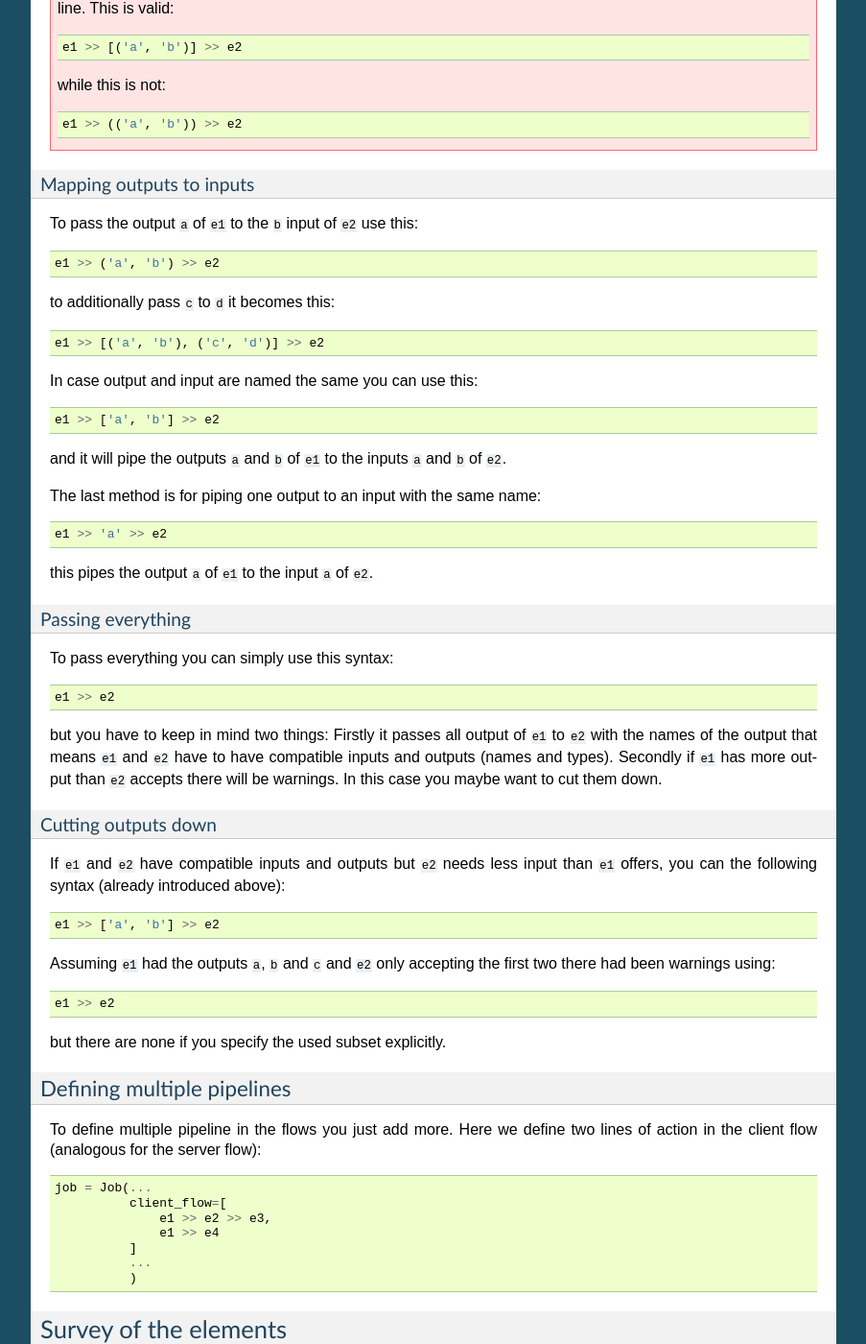
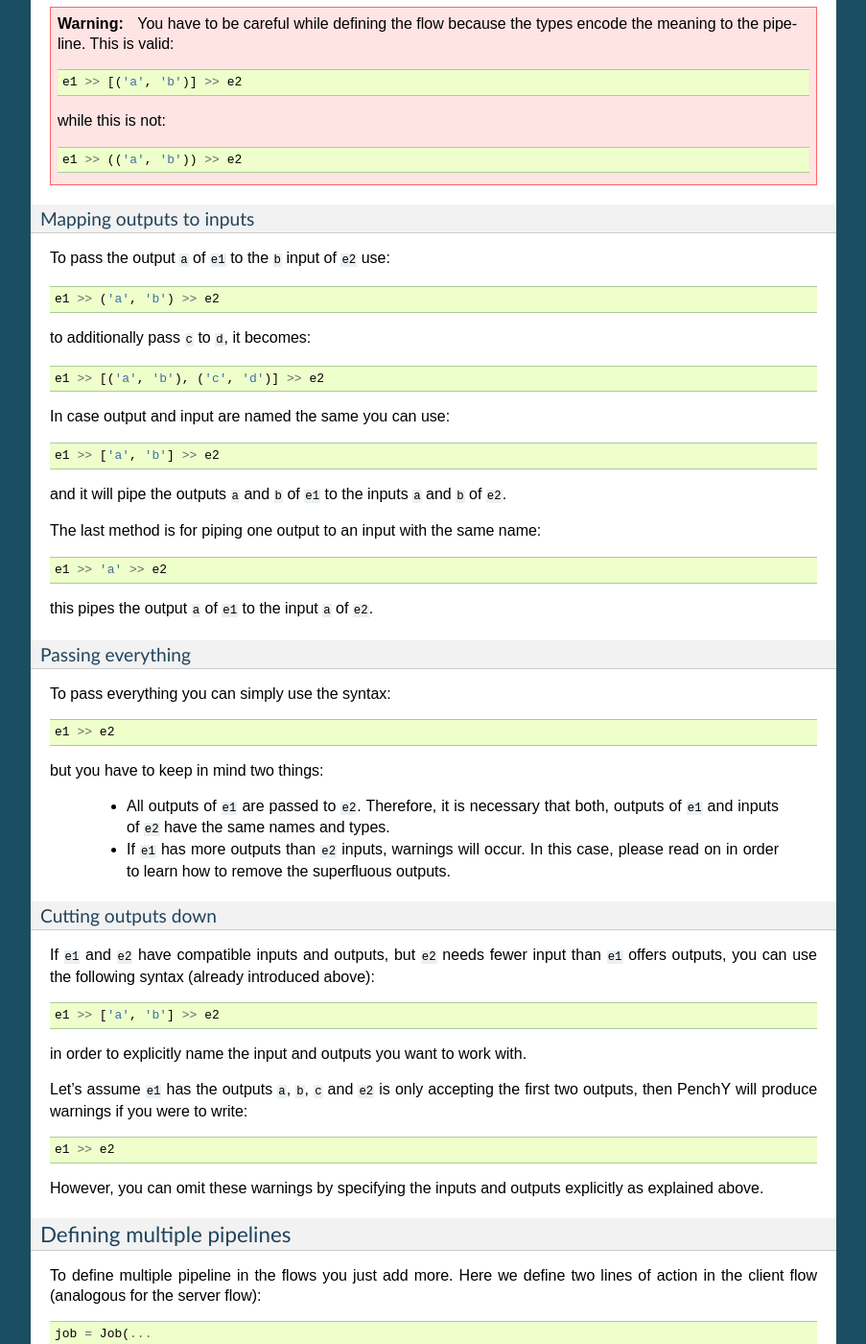
Before and after one commit to fhirschmann/penchy, a Sphinx documentation site: the page built from docs/job.rst, in a window 1280 px wide and 1400 px high, scrolled down 1687 px. Shown: the whole window at 96% size, without its empty margins (198-1101 px from the left). Built offline with Sphinx 7.4.7, drawn with Linux system fonts in a browser that asks for light colours; formulas are drawn with MathJax 3; some of the changed text lies outside the part shown.

Commit message:
improved jobs documentation

```diff
--- a/docs/job.rst
+++ b/docs/job.rst
@@ -37,8 +38,8 @@ In the following ``e1`` and ``e2`` are just some
 The basic syntax
 ----------------
 
-In the following there is a short introduction what you can use to define
-dependencies between Elements and what data they comprise.
+In the following section, there is a short introduction on what syntax you
+can use to define dependencies between elements and what data they comprise of.
 It is used to define the ``client_flow`` and ``server_flow`` for a
 :class:`~penchy.jobs.job.Job`.
 
@@ -56,15 +57,15 @@ It is used to define the ``client_flow`` and ``server_flow`` for a
 Mapping outputs to inputs
 ~~~~~~~~~~~~~~~~~~~~~~~~~
 
-To pass the output ``a`` of ``e1`` to the ``b`` input of ``e2`` use this::
+To pass the output ``a`` of ``e1`` to the ``b`` input of ``e2`` use::
 
   e1 >> ('a', 'b') >> e2
 
-to additionally pass ``c`` to ``d`` it becomes this::
+to additionally pass ``c`` to ``d``, it becomes::
 
   e1 >> [('a', 'b'), ('c', 'd')] >> e2
 
-In case output and input are named the same you can use this::
+In case output and input are named the same you can use::
 
   e1 >> ['a', 'b'] >> e2
 
@@ -80,32 +81,37 @@ this pipes the output ``a`` of ``e1`` to the input ``a`` of ``e2``.
 Passing everything
 ~~~~~~~~~~~~~~~~~~
 
-To pass everything you can simply use this syntax::
+To pass everything you can simply use the syntax::
 
   e1 >> e2
 
 but you have to keep in mind two things:
-Firstly it passes all output of ``e1`` to ``e2`` with the names of the output
-that means ``e1`` and ``e2`` have to have compatible inputs and outputs (names
-and types).
-Secondly if ``e1`` has more output than ``e2`` accepts there will be warnings.
-In this case you maybe want to cut them down.
+
+ * All outputs of ``e1`` are passed to ``e2``. Therefore, it is necessary that
+   both, outputs of ``e1`` and inputs of ``e2`` have the same names and types.
+ * If ``e1`` has more outputs than ``e2`` inputs, warnings will occur. In this
+   case, please read on in order to learn how to remove the superfluous
+   outputs.
 
 Cutting outputs down
 ~~~~~~~~~~~~~~~~~~~~
 
-If ``e1`` and ``e2`` have compatible inputs and outputs but ``e2`` needs less
-input than ``e1`` offers, you can the following syntax (already introduced
+If ``e1`` and ``e2`` have compatible inputs and outputs, but ``e2`` needs fewer
+input than ``e1`` offers outputs, you can use the following syntax (already introduced
 above)::
 
   e1 >> ['a', 'b'] >> e2
 
-Assuming ``e1`` had the outputs ``a``, ``b`` and ``c`` and ``e2`` only accepting
-the first two there had been warnings using::
+in order to explicitly name the input and outputs you want to work with.
+
+Let's assume ``e1`` has the outputs ``a``, ``b``, ``c`` and ``e2`` is only
+accepting the first two outputs, then PenchY will produce warnings if you were
+to write::
 
   e1 >> e2
 
-but there are none if you specify the used subset explicitly.
+However, you can omit these warnings by specifying the inputs and outputs
+explicitly as explained above.
 
 Defining multiple pipelines
 ---------------------------
```
Also changed, not shown: other parts of docs/job.rst (+1 -0 lines).
